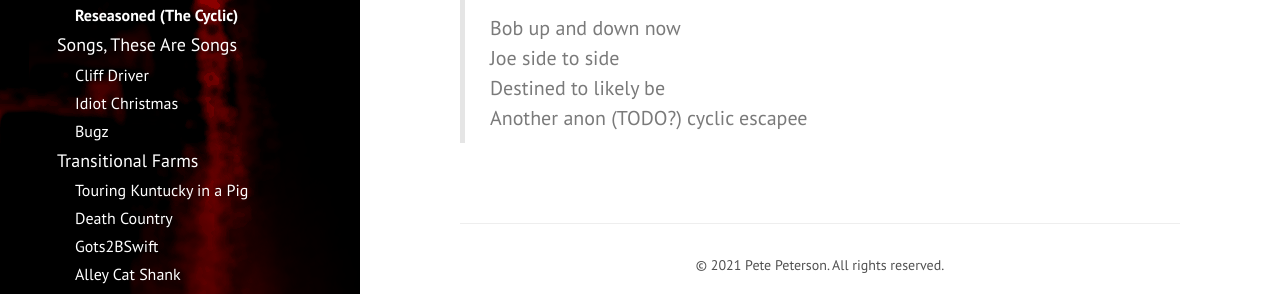
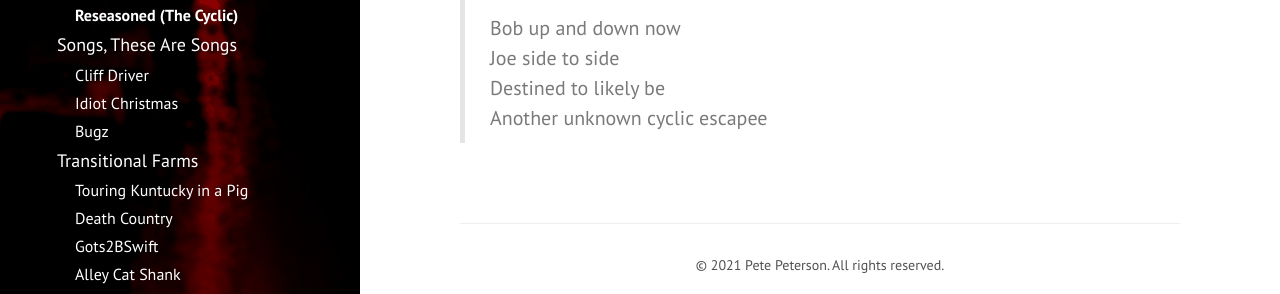
Before and after one commit to petepm/petepm.github.io, a Jekyll site: the page built from music/synchronized-seasoning/reseasoned.md, in a window 1280 px wide and 900 px high, scrolled down 2532 px. Shown: the part 524-818 px from the top of the window. Built offline with Jekyll 4.4.1, drawn with Linux system fonts in a browser that asks for light colours; nearby versions of some CDN libraries.

Commit message:
Add writing

```diff
--- a/music/synchronized-seasoning/reseasoned.md
+++ b/music/synchronized-seasoning/reseasoned.md
@@ -110,4 +110,4 @@ flavors and melodic stuff.
 >Bob up and down now<br>
 >Joe side to side<br>
 >Destined to likely be<br>
->Another anon (TODO?) cyclic escapee<br>
+>Another unknown cyclic escapee<br>
```
